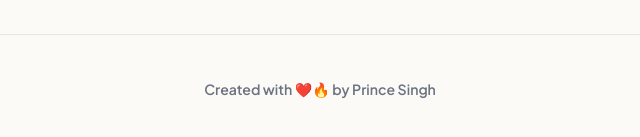
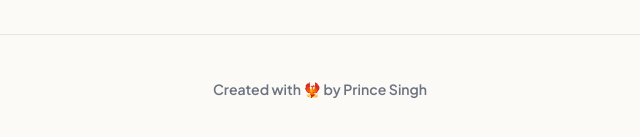
Before and after one commit to heyprincesingh/JobDork, a website: page index.html in a window 1280 px wide. Shown: the part 3708-3845 px from the top of the page, 320-960 px from the left. Drawn offline with Linux system fonts and the light colour scheme.

Commit message:
Update footer text to change emoji

```diff
--- a/index.html
+++ b/index.html
@@ -339,7 +339,7 @@
     <footer class="app-footer">
       <div class="footer-container">
         <a href="https://github.com/heyprincesingh" target="_blank" rel="noopener noreferrer" class="footer-link">
-          Created with ❤️🔥 by Prince Singh
+          Created with 🐦‍🔥 by Prince Singh
         </a>
       </div>
     </footer>
```
